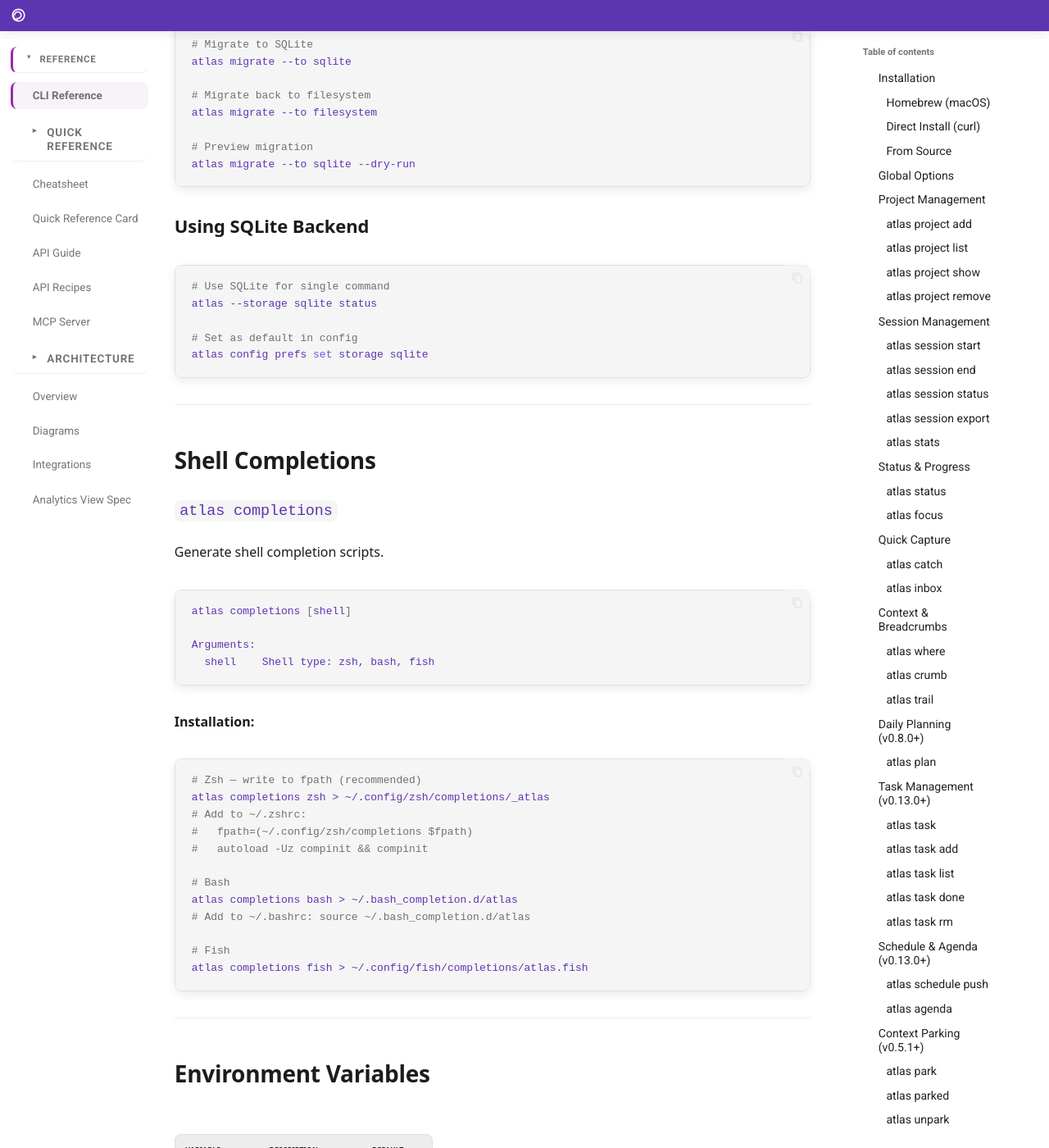
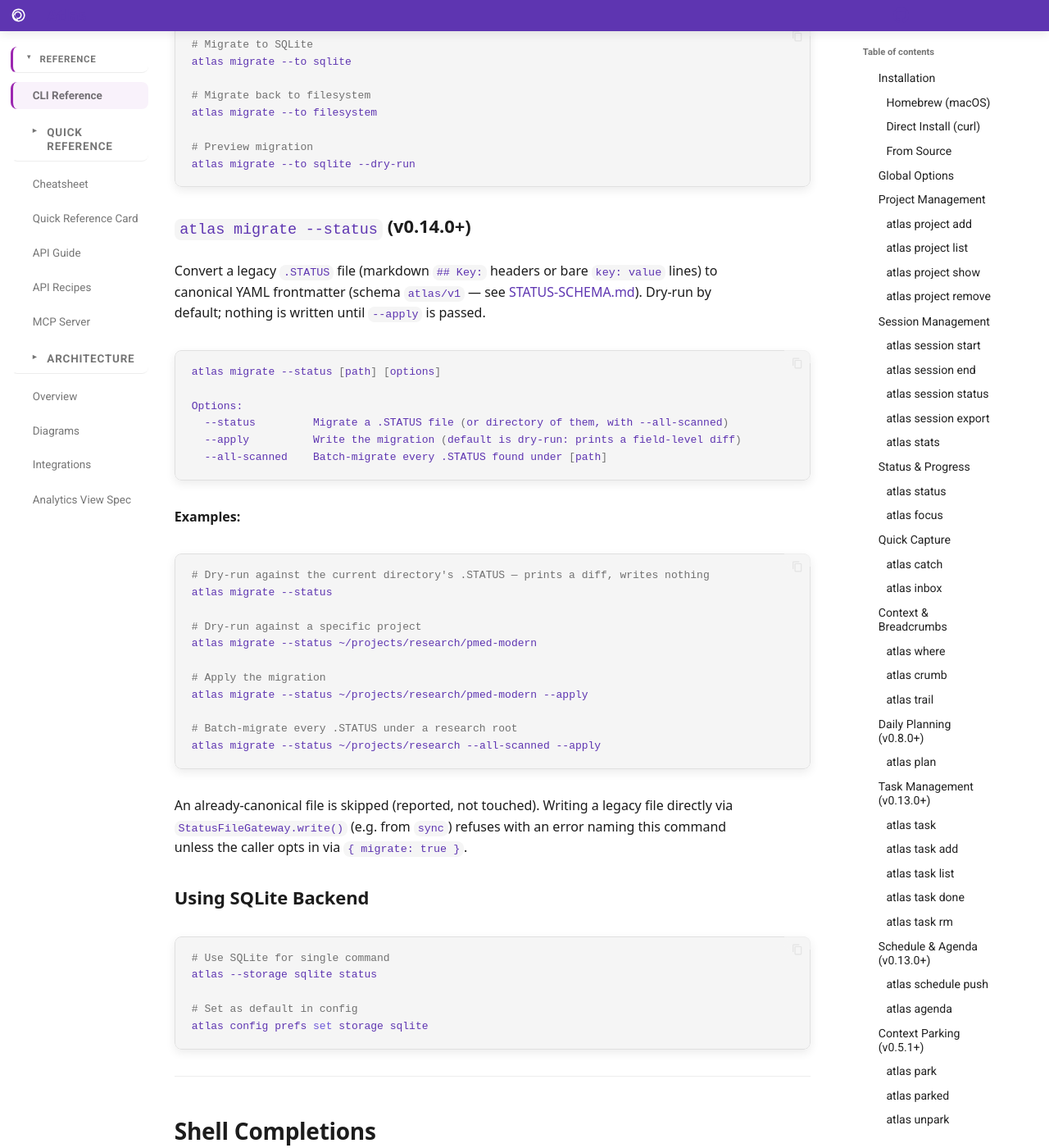
Before and after one commit to Data-Wise/atlas, an MkDocs documentation site: the page built from docs/CLI-REFERENCE.md, in a window 1280 px wide and 1400 px high, scrolled down 34979 px. Shown: the whole window at 82% size. Built offline with MkDocs 1.6.1 and Material for MkDocs 9.7.7, drawn with Linux system fonts in a browser that asks for light colours; some web fonts are replaced; comment, search, counter and statistics services are not loaded.

Commit message:
docs(status): add STATUS-SCHEMA.md, update registry/CLI/config docs
New docs/STATUS-SCHEMA.md is the normative reference for schema atlas/v1,
linked into mkdocs nav. RESEARCH-REGISTRY.md's schema example switches to
canonical frontmatter (legacy bare-yaml form kept as a collapsed reference
section). CLI-REFERENCE.md documents atlas migrate --status. CONFIGURATION.md
documents the {{user}} resolution order. CHANGELOG [Unreleased] entry added.

````diff
--- a/docs/CLI-REFERENCE.md
+++ b/docs/CLI-REFERENCE.md
@@ -1416,6 +1416,40 @@ atlas migrate --to filesystem
 atlas migrate --to sqlite --dry-run
 ```
 
+### `atlas migrate --status` (v0.14.0+)
+
+Convert a legacy `.STATUS` file (markdown `## Key:` headers or bare `key: value` lines) to
+canonical YAML frontmatter (schema `atlas/v1` — see [STATUS-SCHEMA.md](STATUS-SCHEMA.md)).
+Dry-run by default; nothing is written until `--apply` is passed.
+
+```bash
+atlas migrate --status [path] [options]
+
+Options:
+  --status         Migrate a .STATUS file (or directory of them, with --all-scanned)
+  --apply          Write the migration (default is dry-run: prints a field-level diff)
+  --all-scanned    Batch-migrate every .STATUS found under [path]
+```
+
+**Examples:**
+```bash
+# Dry-run against the current directory's .STATUS — prints a diff, writes nothing
+atlas migrate --status
+
+# Dry-run against a specific project
+atlas migrate --status ~/projects/research/pmed-modern
+
+# Apply the migration
+atlas migrate --status ~/projects/research/pmed-modern --apply
+
+# Batch-migrate every .STATUS under a research root
+atlas migrate --status ~/projects/research --all-scanned --apply
+```
+
+An already-canonical file is skipped (reported, not touched). Writing a legacy file directly via
+`StatusFileGateway.write()` (e.g. from `sync`) refuses with an error naming this command unless
+the caller opts in via `{ migrate: true }`.
+
 ### Using SQLite Backend
 
 ```bash
--- a/mkdocs.yml
+++ b/mkdocs.yml
@@ -118,6 +118,7 @@ nav:
       - Automation: user-guide/workflows/AUTOMATION.md
     - Cookbook: user-guide/cookbook/COOKBOOK.md
     - Visual Guide: VISUAL-GUIDE.md
+    - .STATUS Schema: STATUS-SCHEMA.md
     - Configuration: CONFIGURATION.md
     - Migration Guide: user-guide/MIGRATION-GUIDE.md
     - Troubleshooting: user-guide/TROUBLESHOOTING.md
````
Also changed, not shown: CHANGELOG.md (+15 -0 lines), docs/CONFIGURATION.md (+12 -0 lines), docs/RESEARCH-REGISTRY.md (+39 -9 lines), docs/STATUS-SCHEMA.md (added, +81 -0 lines).
